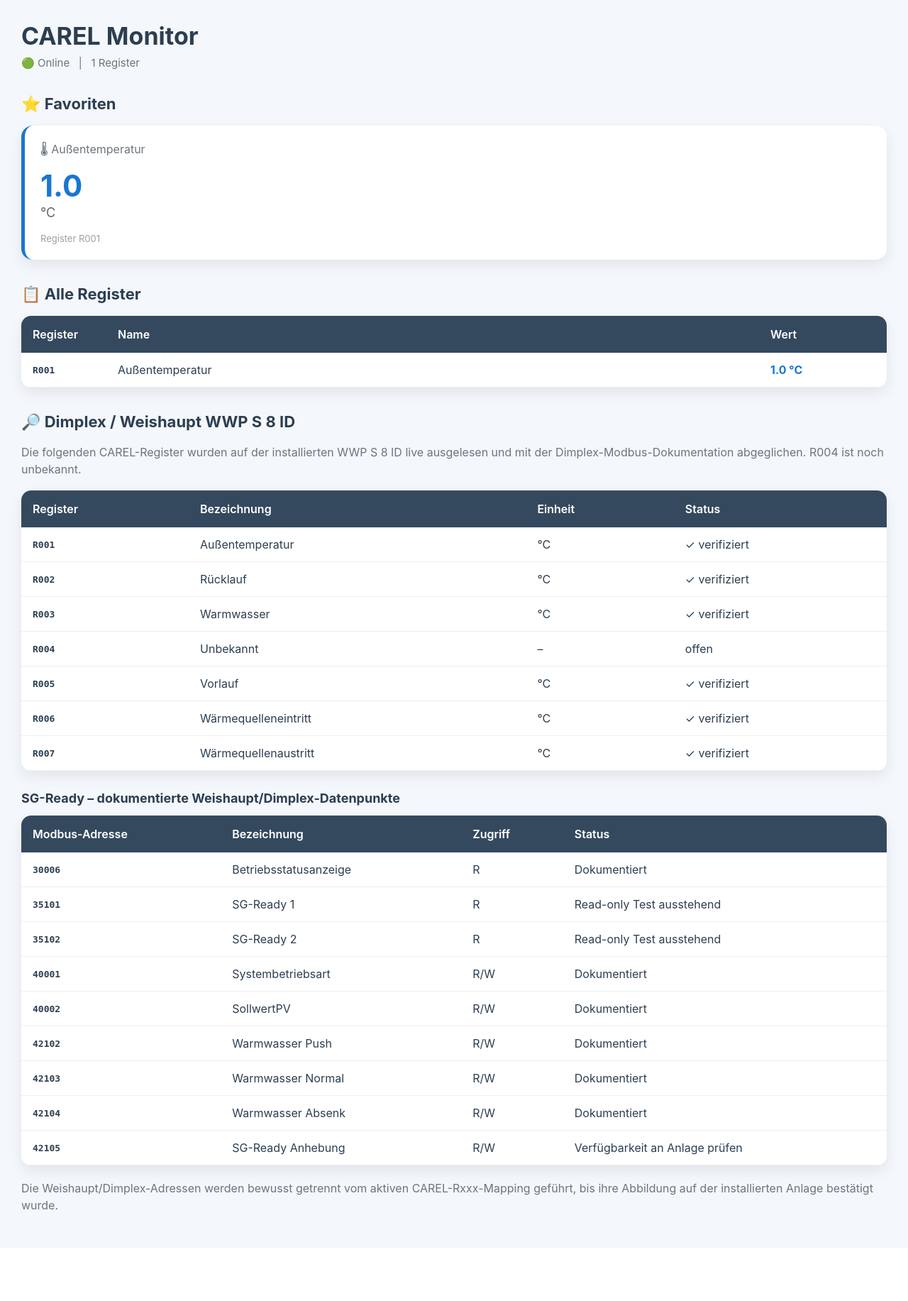
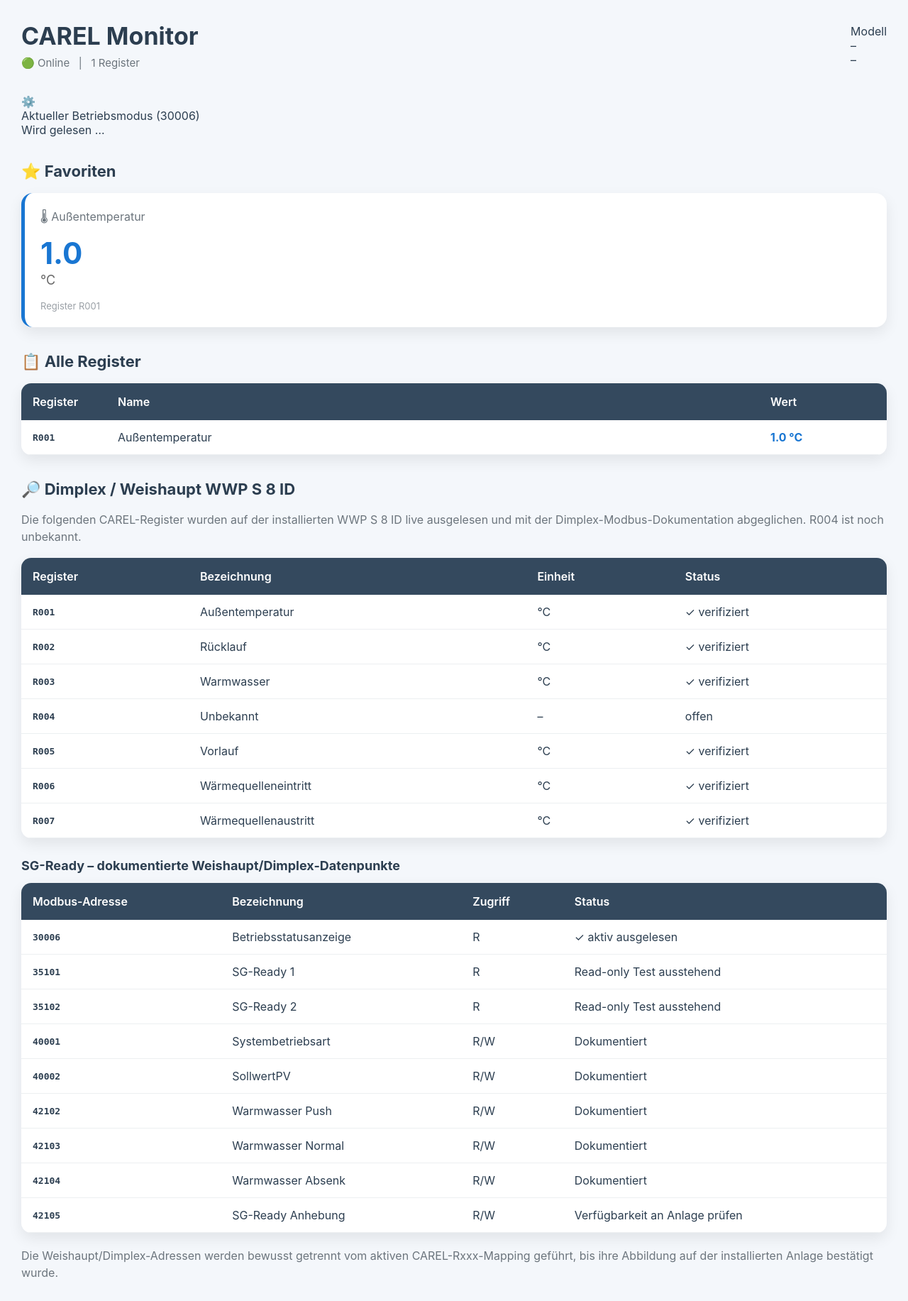
Before and after one commit to benjaminschmal/Carel-monitor, a FastAPI app: page / in a window 1280 px wide. Shown: the top 1833 px of the page at 71% size. Before the commit the page ends 1704 px from the top, so only its background shows below. Run offline with FastAPI, Linux system fonts and the light colour scheme; tables that the repository leaves empty hold one stand-in row (values such as "Sample post").

Commit message:
web: add model and live operating mode

```diff
--- a/templates/index.html
+++ b/templates/index.html
@@ -13,7 +13,21 @@
             <h1>CAREL Monitor</h1>
             <div id="status">Verbinde...</div>
         </div>
+
+        <div class="device-info">
+            <div class="device-model-label">Modell</div>
+            <div id="device-model" class="device-model">–</div>
+            <div id="device-technology" class="device-technology">–</div>
+        </div>
     </header>
+
+    <section class="system-status">
+        <div class="system-status-icon">⚙️</div>
+        <div>
+            <div class="system-status-label">Aktueller Betriebsmodus (30006)</div>
+            <div id="system-mode" class="system-status-mode">Wird gelesen …</div>
+        </div>
+    </section>
 
     <section>
         <h2>⭐ Favoriten</h2>
@@ -72,7 +86,7 @@
                 </tr>
             </thead>
             <tbody>
-                <tr><td>30006</td><td>Betriebsstatusanzeige</td><td>R</td><td>Dokumentiert</td></tr>
+                <tr><td>30006</td><td>Betriebsstatusanzeige</td><td>R</td><td>✓ aktiv ausgelesen</td></tr>
                 <tr><td>35101</td><td>SG-Ready 1</td><td>R</td><td>Read-only Test ausstehend</td></tr>
                 <tr><td>35102</td><td>SG-Ready 2</td><td>R</td><td>Read-only Test ausstehend</td></tr>
                 <tr><td>40001</td><td>Systembetriebsart</td><td>R/W</td><td>Dokumentiert</td></tr>
```
